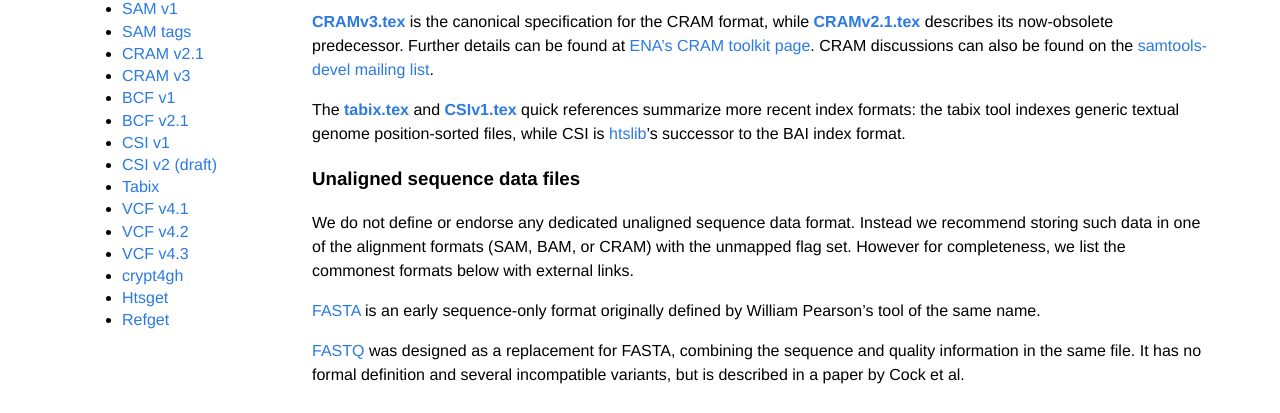
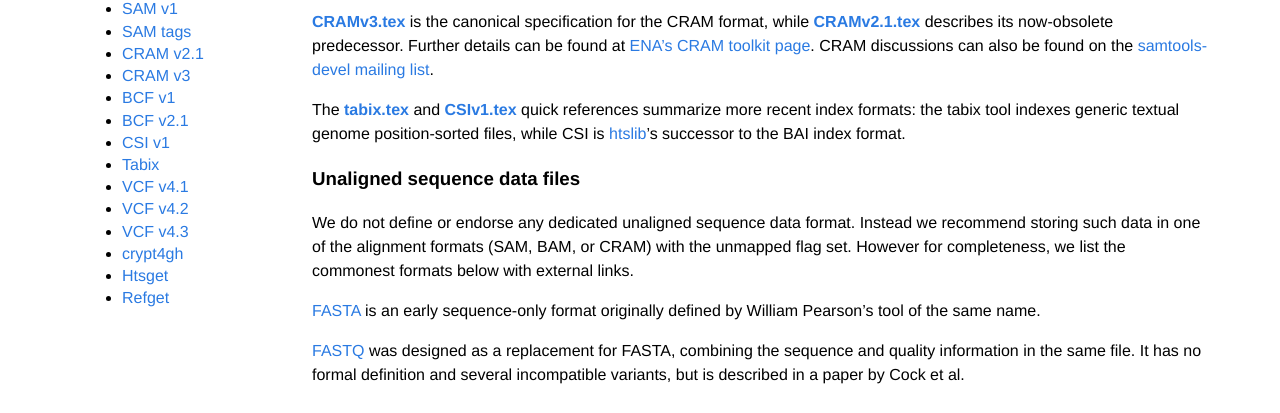
Before and after one commit to samtools/hts-specs, a Jekyll site: the page built from index.md, in a window 1280 px wide. Shown: the part 214-627 px from the top of the page. Built offline with Jekyll 4.4.1, drawn with Linux system fonts in a browser that asks for light colours.

Commit message:
Remove the confusing and incomplete CSIv2.pdf
The draft CSIv2.tex source code remains available on the CSIv2 branch,
awaiting any further work on this v2 proposal, in particular how to
correctly include counts from the higher bins.

```diff
--- a/index.md
+++ b/index.md
@@ -20,7 +20,6 @@ Specifications:
 - [BCF v1](BCFv1_qref.pdf)
 - [BCF v2.1](BCFv2_qref.pdf)
 - [CSI v1](CSIv1.pdf)
-- [CSI v2 (draft)](CSIv2.pdf)
 - [Tabix](tabix.pdf)
 - [VCF v4.1](VCFv4.1.pdf)
 - [VCF v4.2](VCFv4.2.pdf)
```
Also changed, not shown: 1 other file.
